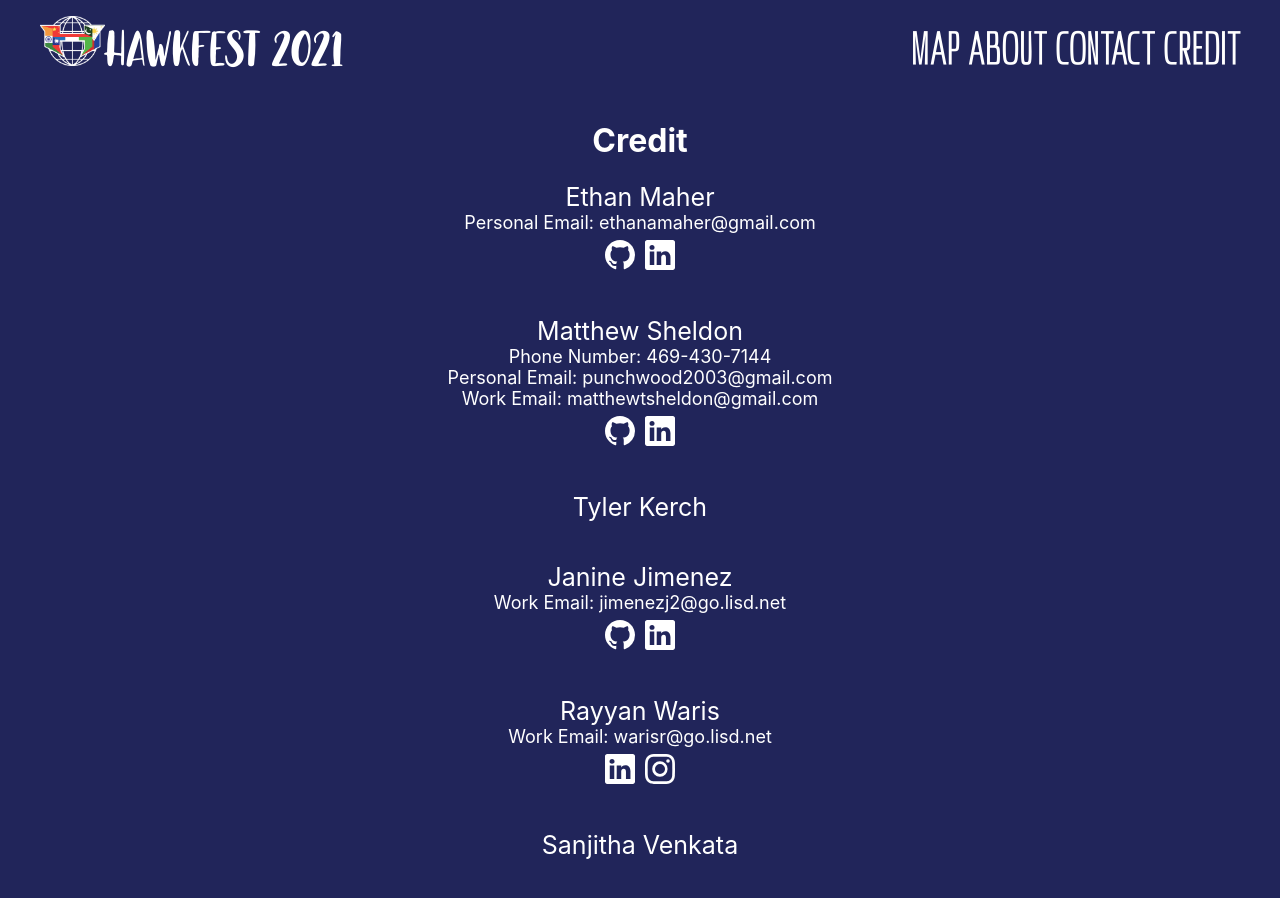
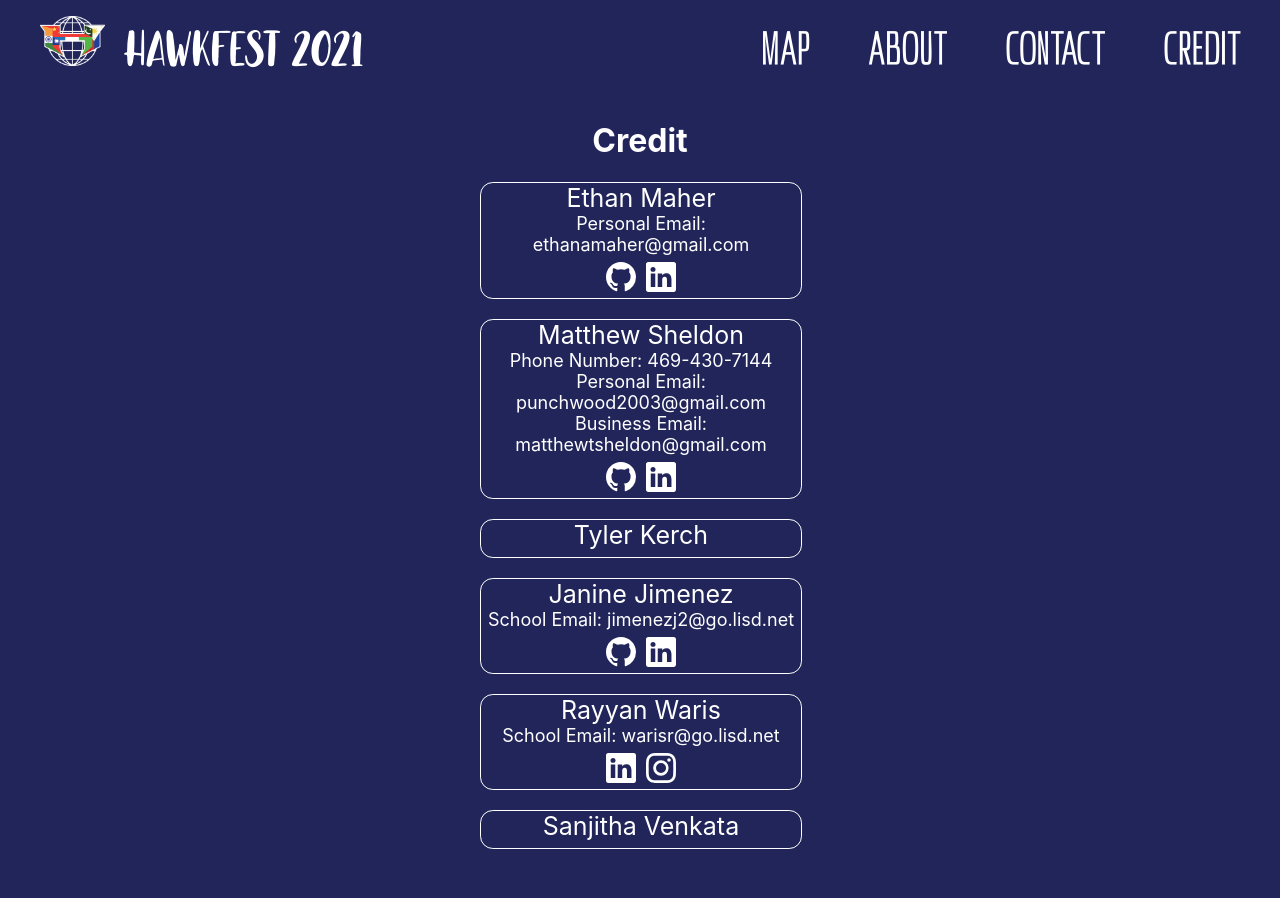
Before and after one commit to HebronHigh/hawkfest, a React (Create React App) app: page /hawkfest/credit in a window 1280 px wide. After the commit the page ends 869 px from the top, so only its background shows below. Built offline with nearby package versions, Linux system fonts and the light colour scheme.

Commit message:
credit changes

```diff
--- a/src/components/Credit.css
+++ b/src/components/Credit.css
@@ -1,10 +1,14 @@
 .creditsContainer {
-
+  justify-content: center;
 }
 
 .contributor {
-  margin-bottom: 40px;
+  margin-left: 37.5vw;
+  margin-bottom: 20px;
   text-align: center;
+  border: 1px solid white;
+  border-radius: 1vw;
+  width: 25vw;
 }
 
 a {
--- a/src/components/Navbar.css
+++ b/src/components/Navbar.css
@@ -32,6 +32,14 @@ span {
   font-weight: bold;
   text-decoration: none;
   color:white;
+  margin-left: 50px;
+}
+
+.nav_link_img {
+  font-weight: bold;
+  text-decoration: none;
+  color:white;
+  margin-right: 20px;
 }
 .nav_link:hover {
   color: gray;
--- a/src/components/Navbar.jsx
+++ b/src/components/Navbar.jsx
@@ -7,7 +7,7 @@ const Navbar = () => {
   return (
     <div className='container'>
     <div className='child-left'>
-        <NavLink to='/hawkfest' className='nav_link'>
+        <NavLink to='/hawkfest' className='nav_link_img'>
           <a href='/hawkfest'>
             <img src={logo} width='65vw' height='50vh' alt=''></img>
             </a>
@@ -15,10 +15,10 @@ const Navbar = () => {
         <span>Hawkfest 2021</span>
     </div>
       <div className='child-right'>
-      <NavLink to='/hawkfest' className='nav_link' activeClassName='selected'> Map </NavLink>
-      <NavLink to='/hawkfest/about' className='nav_link' activeClassName='selected'> About </NavLink>
-      <NavLink to='/hawkfest/contact' className='nav_link' activeClassName='selected'> Contact </NavLink>
-      <NavLink to='/hawkfest/credit' className='nav_link' activeClassName='selected'> Credit </NavLink>
+        <NavLink to='/hawkfest' className='nav_link' activeClassName='selected'> Map </NavLink>
+        <NavLink to='/hawkfest/about' className='nav_link' activeClassName='selected'> About </NavLink>
+        <NavLink to='/hawkfest/contact' className='nav_link' activeClassName='selected'> Contact </NavLink>
+        <NavLink to='/hawkfest/credit' className='nav_link' activeClassName='selected'> Credit </NavLink>
       </div>
     </div>
   )
--- a/src/components/TextInfo.jsx
+++ b/src/components/TextInfo.jsx
@@ -13,13 +13,13 @@ const TextInfo = (props) => {
       const email = props.user + '@gmail.com'
       const mailto = 'mailto:' + email
       return (
-        <div className='item'>Work Email: <a href={mailto}>{email}</a></div>
+        <div className='item'>Business Email: <a href={mailto}>{email}</a></div>
       )
     } else if (props.type === 'schoolemail') {
       const email = props.user + '@go.lisd.net'
       const mailto = 'mailto:' + email
       return (
-        <div className='item'>Work Email: <a href={mailto}>{email}</a></div>
+        <div className='item'>School Email: <a href={mailto}>{email}</a></div>
       )
     } else if (props.type === 'phonenumber') {
       const phone = props.user
```
